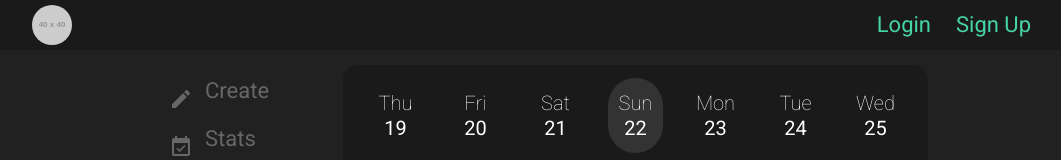
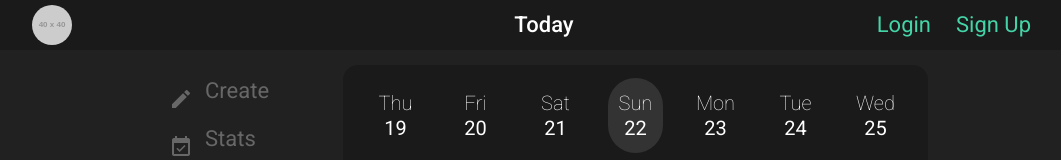
Before and after one commit to brandonnorsworthy/productive, a React (Create React App) app: page / in a window 1280 px wide. Shown: the top 160 px of the page, without its empty margins (96-1157 px from the left). Built offline with nearby package versions, Linux system fonts and the light colour scheme.

Commit message:
header title now changes

```diff
--- a/src/components/Header.js
+++ b/src/components/Header.js
@@ -1,14 +1,28 @@
 import React from 'react'
 
 function Header({ currentContent, handlePageChange }) {
-    function generateHeaderTitle() {
+    function generateHeaderTitle(text) {
         let str = 'error'
-        // switch (currentContent) {
-        //     case value:
-        //         break;
-        // }
+        switch (currentContent) {
+            case 'Create':
+                str = 'Create a Habit'
+                break;
+            case 'Stats':
+                str = 'Previous Stats'
+                break;
+            case 'Today':
+                str = 'Today'
+                break;
+            case 'Habits':
+                str = 'All Habits'
+                break;
+            case 'Settings':
+                str = 'Settings'
+                break;
+            default:
+                break;
+        }
 
-        console.log("cc",currentContent)
         return str;
     }
 
@@ -17,7 +31,7 @@ function Header({ currentContent, handlePageChange }) {
             <div className="header-logo">
                 <img src="https://via.placeholder.com/40" alt="" />
             </div>
-            <div className="header-title">{ generateHeaderTitle }</div>
+            <div className="header-title">{generateHeaderTitle(currentContent)}</div>
             <div className="header-buttons">
                 <button onClick={() => handlePageChange('login')} id="login">Login</button>
                 <button onClick={() => handlePageChange('signup')} id="signup">Sign&nbsp;Up</button>
```
